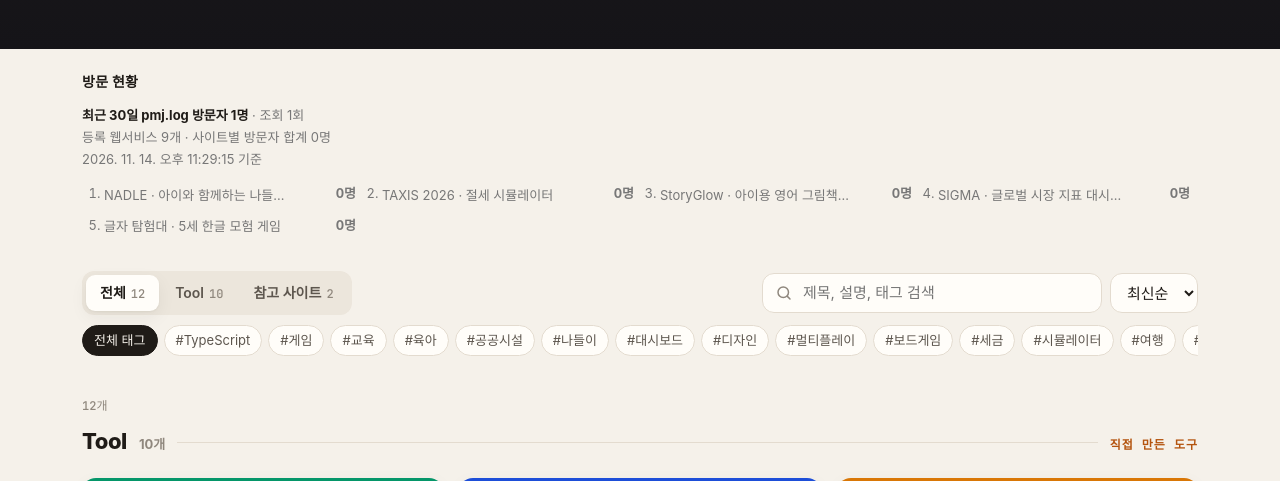
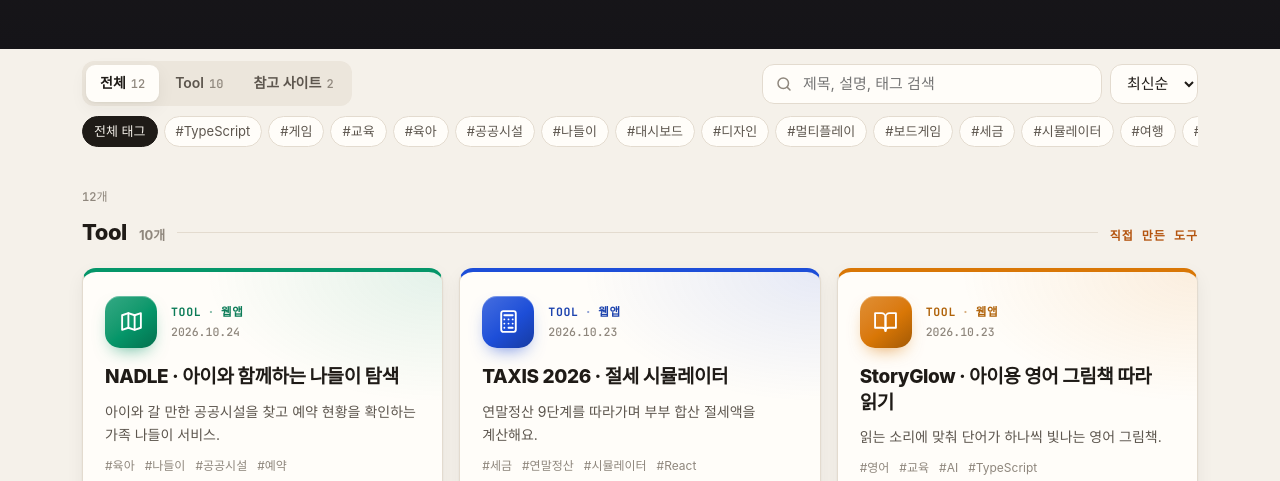
Before and after one commit to Mylesemi/pmj.log, a plain HTML site: page index.html in a window 1280 px wide. Shown: the part 319-800 px from the top of the page. Drawn offline with Linux system fonts and the light colour scheme; a web font is replaced by a local one.

Commit message:
ui: remove top visitor summary and keep per-tool statistics

```diff
--- a/index.html
+++ b/index.html
@@ -68,7 +68,6 @@
     </div>
   </section>
 
-  <section class="container analytics-panel" aria-label="방문 통계"><h2>방문 현황</h2><div id="analytics-summary" aria-live="polite">방문 통계 준비 중</div></section>
 
   <div class="toolbar" role="search">
     <div class="container">
```
